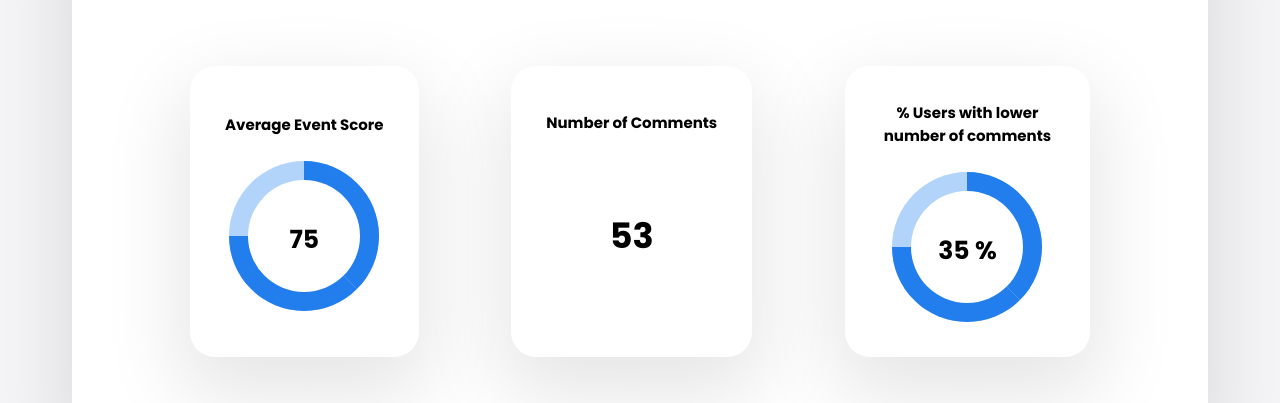
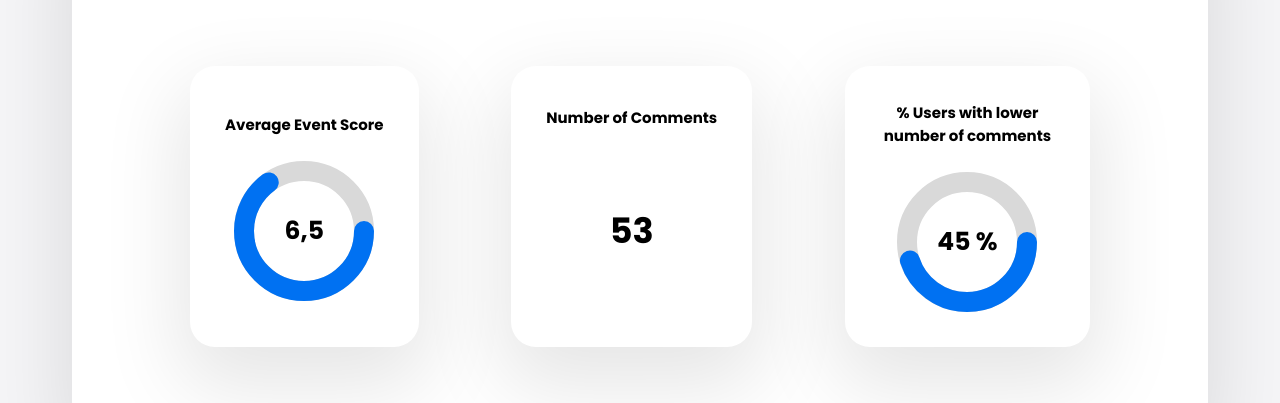
Before and after one commit to OkhaiBroh/PW1-G8, a Vue app: page /profile in a window 1280 px wide. Shown: the part 1220-1623 px from the top of the page. Built offline with nearby package versions, Linux system fonts and the light colour scheme.

Commit message:
Statistics progress bar modified.

```diff
--- a/src/assets/main.css
+++ b/src/assets/main.css
@@ -9,6 +9,7 @@
     --font: 'Poppins';
     --bg_button: #0071F2;
     --gray_color: #F5F5F7;
+    --progress_color: #D9D9D9;
     --selected_button: #0058bd;
     --orange_color: #FD9900;
     --red_color: #E11601;
--- a/src/views/ProfileView.vue
+++ b/src/views/ProfileView.vue
@@ -59,16 +59,14 @@
                     <div class="graphs">
                         <div class="event-container box-shadow statistics-block">
                             <p class="statistics-text"> Average Event Score </p>
-                            <div class="circle-wrap">
-                                <div class="circle">
-                                    <div class="mask full">
-                                        <div class="fill"></div>
-                                    </div>
-                                    <div class="mask half">
-                                        <div class="fill"></div>
-                                    </div>
-                                    <div class="inside-circle"> 75 </div>
-                                </div>
+                            <div class="progress-container">
+                                <svg class="bg-circle">
+                                    <circle cx="70" cy="70" r="60" stroke-linecap="round" pathLength="100"> </circle>
+                                </svg>
+                                <svg class="aes-progress-circle">
+                                    <circle cx="70" cy="70" r="60" stroke-linecap="round" pathLength="100"> </circle>
+                                </svg>
+                                <p class="progress-text"> 6,5 </p>
                             </div>
                         </div>
                         <div class="event-container box-shadow statistics-block">
@@ -79,16 +77,14 @@
                         </div>
                         <div class="event-container box-shadow statistics-block">
                             <p class="statistics-text"> % Users with lower number of comments </p>
-                            <div class="circle-wrap">
-                                <div class="circle">
-                                    <div class="mask full">
-                                        <div class="fill"></div>
-                                    </div>
-                                    <div class="mask half">
-                                        <div class="fill"></div>
-                                    </div>
-                                    <div class="inside-circle"> 35 % </div>
-                                </div>
+                            <div class="progress-container">
+                                <svg class="bg-circle">
+                                    <circle cx="70" cy="70" r="60" stroke-linecap="round" pathLength="100"> </circle>
+                                </svg>
+                                <svg class="ulnc-progress-circle">
+                                    <circle cx="70" cy="70" r="60" stroke-linecap="round" pathLength="100"> </circle>
+                                </svg>
+                                <p class="progress-text"> 45 % </p>
                             </div>
                         </div>
                     </div>
@@ -404,67 +400,90 @@
 
     /*****************************************
     *           Rounded Progress Bar         *
+    *           Average Event Score          *
     ******************************************/
 
-    .circle, .circle-wrap {
+    .aes-progress-circle {
+        position: absolute;
+
+        width: 140px;
+        height: 140px;
+
+        fill: none;
+
+        stroke: var(--bg_button);
+        stroke-width: 20px;
+        stroke-dasharray: 100;
+        stroke-dashoffset: 100;
+
+        animation: anim 2s linear forwards;
+    }
+
+    .bg-circle {
+        position: absolute;
+
+        width: 140px;
+        height: 140px;
+
+        fill: none;
+
+        stroke: var(--progress_color);
+        stroke-width: 20px;
+        stroke-dasharray: 472;
+    }
+
+    /*
+        100 - 65 = 35
+
+        100 = maximo del progress
+        65 el porcetaje que quieres mostrar
+    */
+
+    @keyframes anim {
+        100% {
+            stroke-dashoffset: 35;
+        }
+    }
+
+    .progress-container {
+        width: 140px;
+        height: 140px;
+
         display: flex;
         justify-content: center;
         align-items: center;
     }
 
-    .circle-wrap {
-        width: 150px;
-        height: 150px;
-        background-color: var(--statistics_blue_opacity);
-        border-radius: 50%;
+    .progress-text {
+        font-size: 25px;
+        font-weight: 700;
     }
 
-    .circle-wrap .circle .mask,
-    .circle-wrap .circle .fill {
-        width: 150px;
-        height: 150px;
+    /*****************************************
+    *           Rounded Progress Bar         *
+    *           Users Lower Num Com          *
+    ******************************************/
+
+    .ulnc-progress-circle {
         position: absolute;
-        border-radius: 50%;
+
+        width: 140px;
+        height: 140px;
+
+        fill: none;
+
+        stroke: var(--bg_button);
+        stroke-width: 20px;
+        stroke-dasharray: 100;
+        stroke-dashoffset: 100;
+
+        animation: anim2 2s linear forwards;
     }
 
-    .mask .fill {
-        clip: rect(0px, 75px, 150px, 0px);
-        background-color: #227ded;
-    }
-
-    .circle-wrap .circle .mask {
-        clip: rect(0px, 150px, 150px, 75px);
-    }
-
-    .mask.full,
-    .circle .fill {
-        animation: fill ease-in-out 3s;
-        transform: rotate(135deg);
-    }
-
-    @keyframes fill {
-        0% {
-            transform: rotate(0deg);
+    @keyframes anim2 {
+        100% {
+            stroke-dashoffset: 55;
         }
-        100% {
-            transform: rotate(135deg);
-        }
-    }
-
-    .circle-wrap .inside-circle {
-        width: 112px;
-        height: 112px;
-
-        border-radius: 50%;
-        line-height: 120px;
-        background: white;
-        text-align: center;
-
-        color: black;
-        position: absolute;
-        z-index: 100;
-        font-weight: 700;
-        font-size: 25px;
     }
 
     /*****************************************
```
